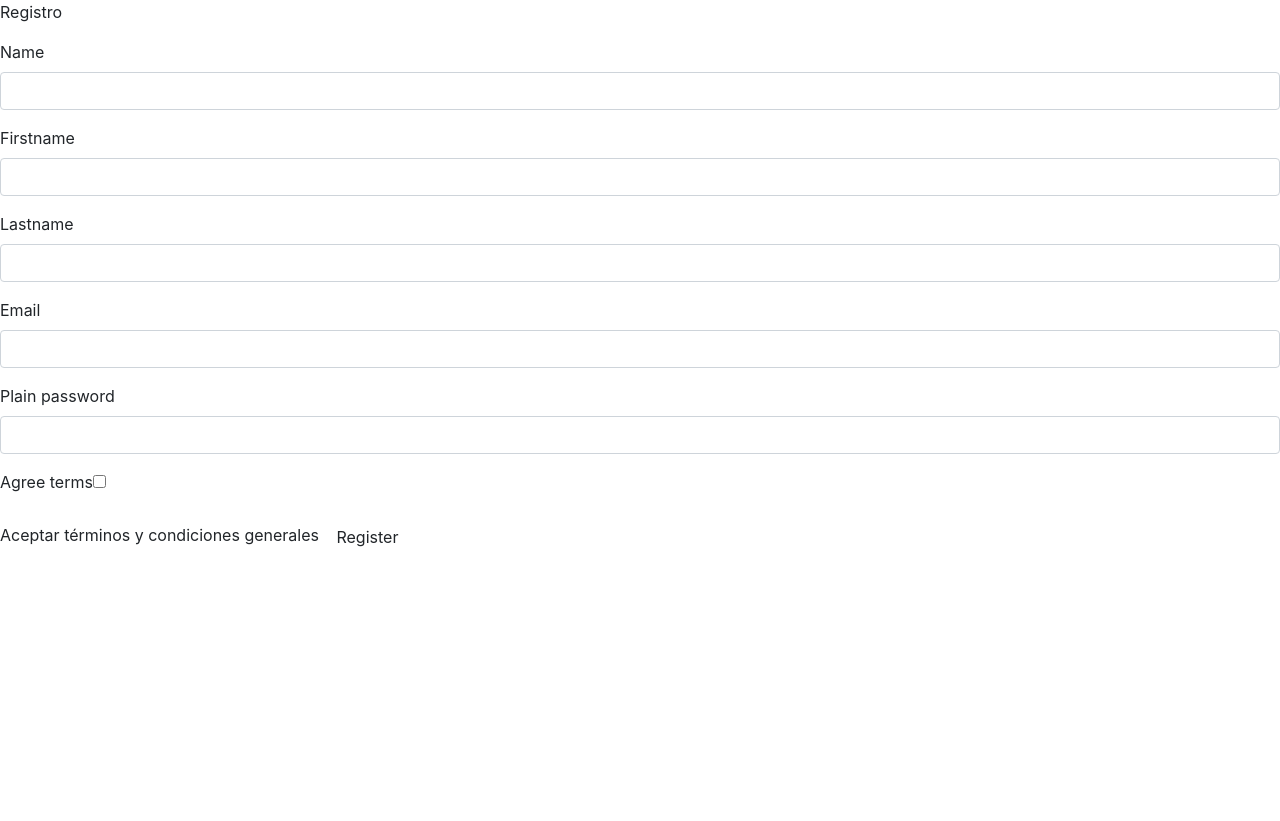
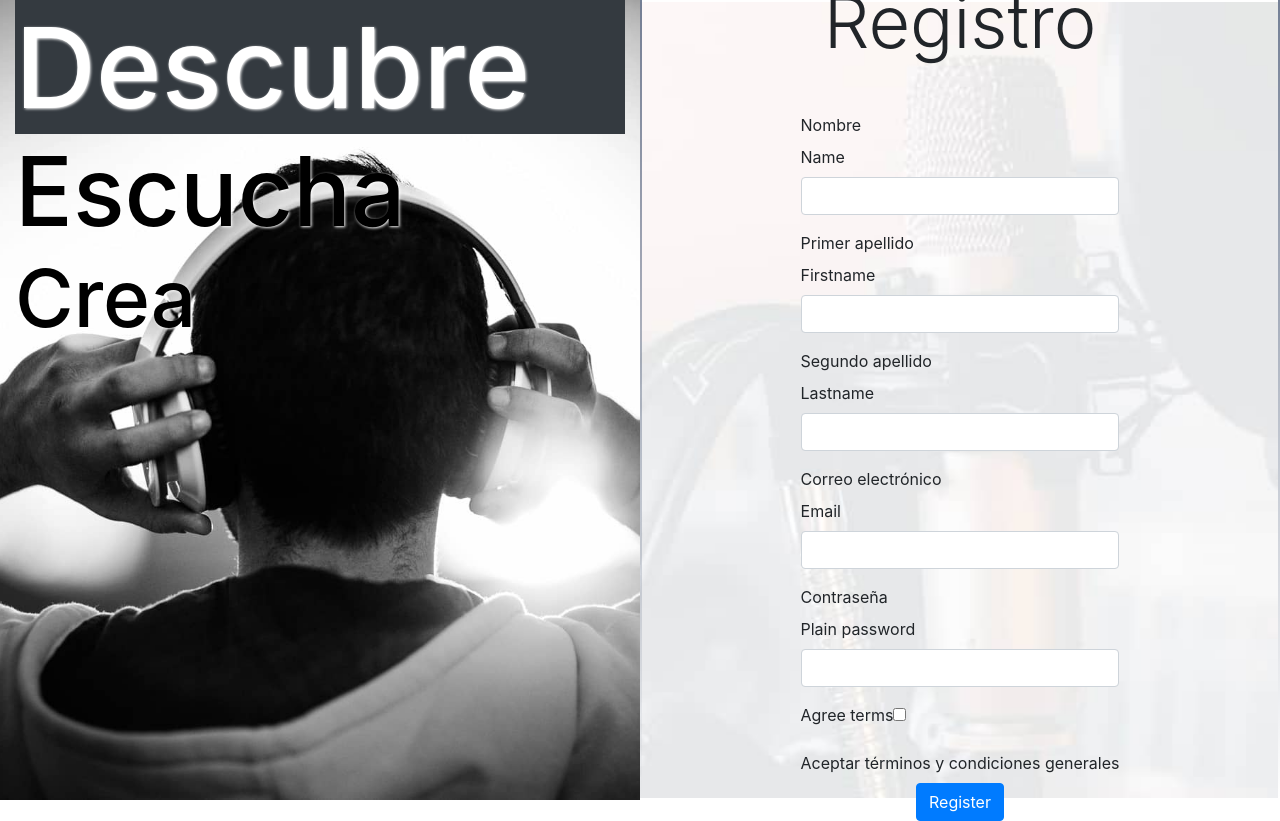
Before and after one commit to dgarciaortiz94/blogmanager, a Symfony app: template templates/registration/register.html.twig in a window 1280 px wide. Before the commit the page ends 547 px from the top, so only its background shows below. Run offline with Twig, Linux system fonts and the light colour scheme; the template is opened without the code that fills it, so the values that code supplies are empty; form fields are guessed from the names that the template uses; some libraries are stand-ins or nearby versions.

Commit message:
register styles completed

```diff
--- /dev/null
+++ b/public/css/register.css
@@ -0,0 +1,58 @@
+body {
+    height: 100vh;
+}
+
+.left_block, .right_block {
+    background-repeat: no-repeat;
+    background-size: cover;
+}
+
+.left_block {
+    background-position: center;
+    color: #000000;
+    text-shadow: rgb(255, 255, 255) 1px 1px 3px;
+}
+
+.right_block {
+    background-position: right;
+    border-width: 2px;
+    border-style: solid;
+    border-image:
+      linear-gradient(
+        to bottom,
+        rgba(57, 74, 105, 0.7),
+        rgba(0, 0, 0, 0)
+      ) 1 100%;
+}
+
+.text-item-h1 {
+    font-size: 7em;
+    margin: 0;
+}
+
+.text-item-h2 {
+    font-size: 6em;
+    margin: 0;
+}
+
+.text-item-h3 {
+    font-size: 5em;
+    margin: 0;
+}
+
+.form-control {
+    background-color: #ffffff;
+    color: #ffffff;
+}
+
+.form-control:focus {
+    background-color: rgba(121, 121, 121, 0.1);
+    color: #B2B2B2;
+}
+
+
+@media (max-width: 992px) {
+    .left_block {
+        display: none;
+    }
+}
--- a/templates/registration/register.html.twig
+++ b/templates/registration/register.html.twig
@@ -2,18 +2,50 @@
 
 {% block title %}Register{% endblock %}
 
+{% block stylesInLine %}
+    <style>
+        .left_block {
+            background-image: url("{{ asset('images/web/register_left.jpg') }}")
+        }
+
+        .right_block {
+            background-image: url("{{ asset('images/web/register_right.jpg') }}")
+        }
+    </style>
+{% endblock %}
+
+{% block stylesheets %}
+    {{ parent() }}
+
+    <link rel="stylesheet" href="{{ asset('css/register.css') }}">
+{% endblock %}
+
 {% block body %}
-    <p>Registro</p>
+    <div class="d-flex h-100">
+        <div class="left_block col-6">
+            <p class="text-item-h1 h1 bg-dark text-white">Descubre</p>
+            <p class="text-item-h2 h2">Escucha</p>
+            <p class="text-item-h3 h3">Crea</p>
+        </div>
+        <div class="right_block container col-lg-6 col-12 d-flex flex-column justify-content-center align-items-center">
+            <p class="display-3 mb-5">Registro</p>
 
             {{ form_start(registrationForm) }}
+                {{ form_label(registrationForm.name, "Nombre") }}
                 {{ form_row(registrationForm.name) }}
+                {{ form_label(registrationForm.firstname, "Primer apellido") }}
                 {{ form_row(registrationForm.firstname) }}
+                {{ form_label(registrationForm.lastname, "Segundo apellido") }}
                 {{ form_row(registrationForm.lastname) }}
+                {{ form_label(registrationForm.email, "Correo electrónico") }}
                 {{ form_row(registrationForm.email) }}
+                {{ form_label(registrationForm.plainPassword, "Contraseña") }}
                 {{ form_row(registrationForm.plainPassword) }}
                 {{ form_row(registrationForm.agreeTerms) }}
                 {{ form_label(registrationForm.agreeTerms, "Aceptar términos y condiciones generales") }}
 
-        <button type="submit" class="btn">Register</button>
+                <button type="submit" class="btn btn-primary d-block mx-auto">Register</button>
             {{ form_end(registrationForm) }}
+        </div>
+    </div>
 {% endblock %}
```
Also changed, not shown: src/Form/RegistrationFormType.php (+30 -6 lines), public/images/web/register_left.jpg (added), public/images/web/register_right.jpg (added). Lines whose indentation alone changed are shown as unchanged.
